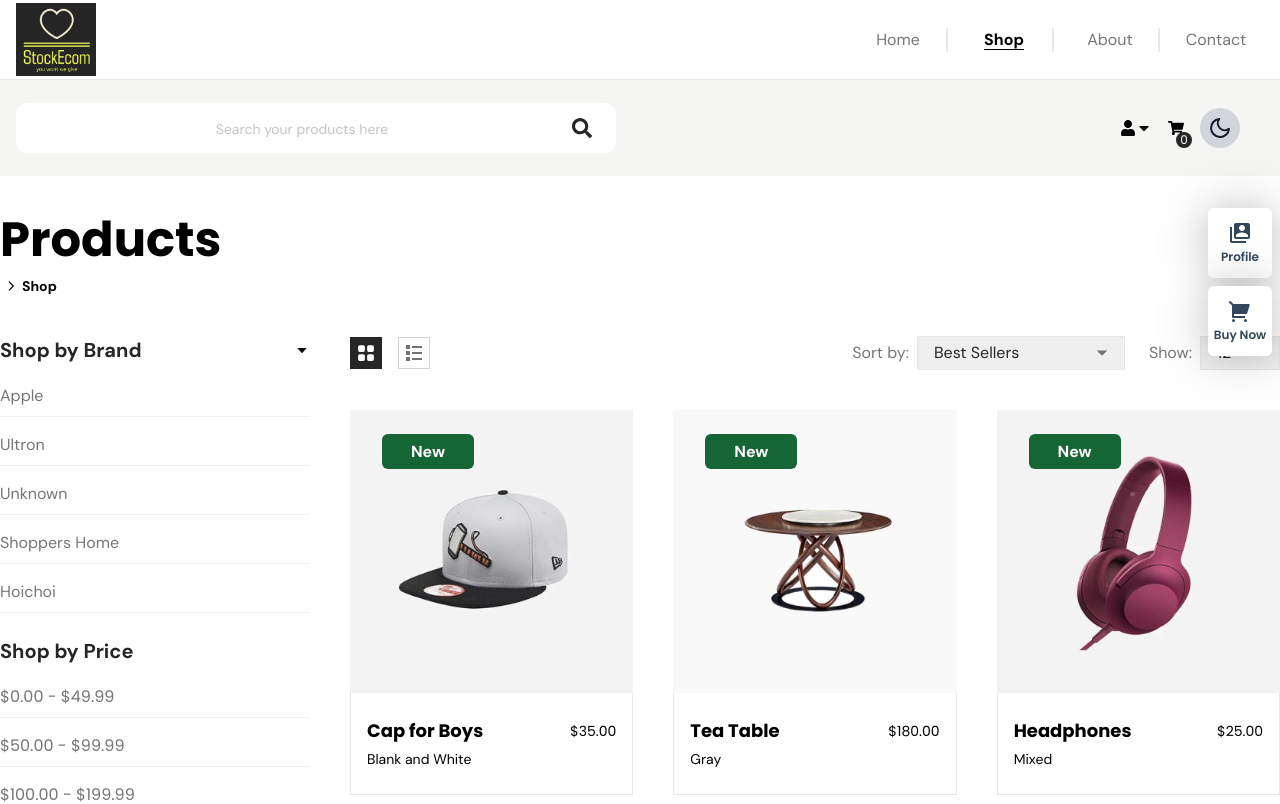
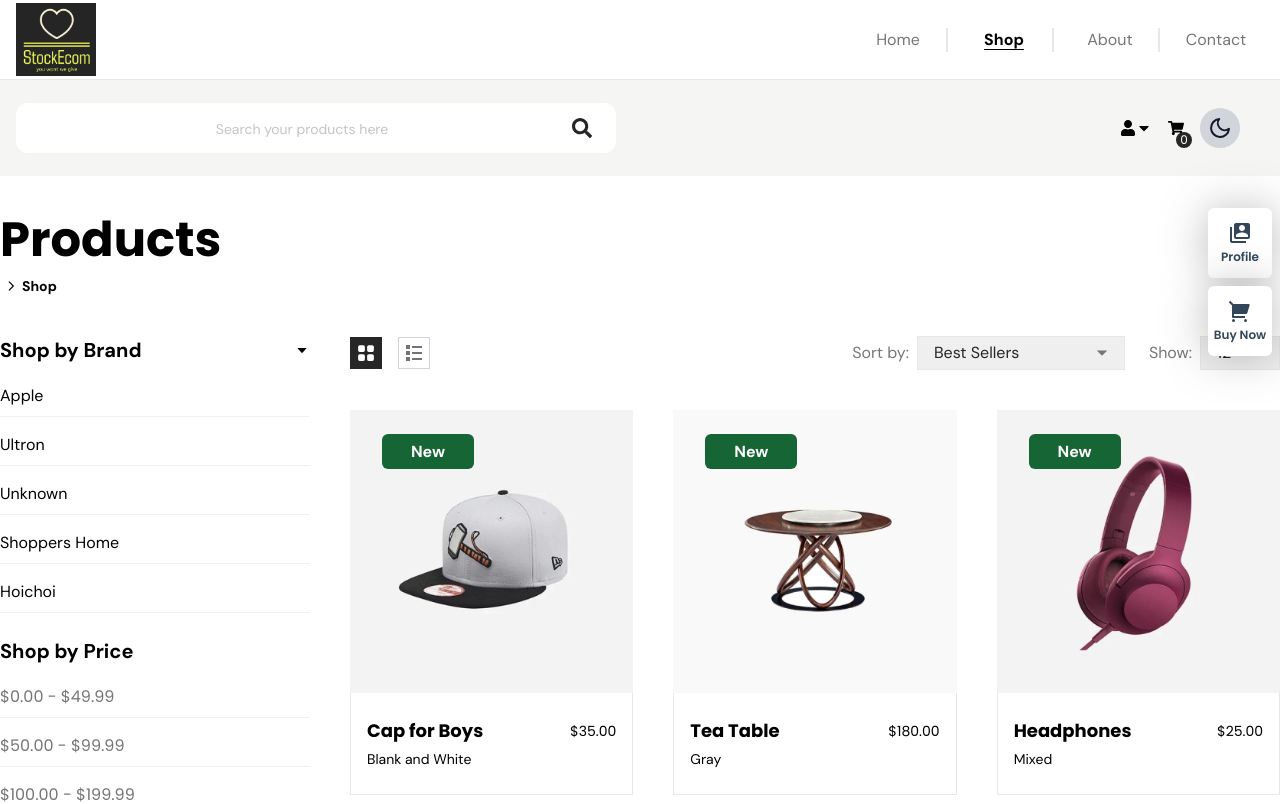
Before and after one commit to NickBwalley/StockEcom, a React (Create React App) app: page /shop in a window 1280 px wide. Shown: the top 804 px of the page. Built offline with nearby package versions, Linux system fonts and the light colour scheme.

Commit message:
darkmode4

```diff
--- a/src/components/pageProps/shopPage/shopBy/Brand.js
+++ b/src/components/pageProps/shopPage/shopBy/Brand.js
@@ -41,7 +41,7 @@ const Brand = () => {
           animate={{ y: 0, opacity: 1 }}
           transition={{ duration: 0.5 }}
         >
-          <ul className="flex flex-col gap-4 text-sm lg:text-base text-[#767676]">
+          <ul className="flex flex-col gap-4 text-sm lg:text-base dark:bg-gray-800 dark:text-white">
             {brands.map((item) => (
               <li
                 key={item._id}
--- a/src/components/pageProps/shopPage/shopBy/NavTitle.js
+++ b/src/components/pageProps/shopPage/shopBy/NavTitle.js
@@ -6,12 +6,16 @@ const NavTitle = ({ title, icons }) => {
     <div className="flex items-center justify-between pb-5">
       {icons ? (
         <>
-          <h3 className="font-bold lg:text-xl text-primeColor">{title}</h3>
+          <h3 className="font-bold lg:text-xl dark:bg-gray-800 dark:text-purple-500">
+            {title}
+          </h3>
           {icons && <BiCaretDown />}
         </>
       ) : (
         <>
-          <h3 className="font-bold lg:text-xl text-primeColor">{title}</h3>
+          <h3 className="font-bold lg:text-xl dark:bg-gray-800 dark:text-purple-500">
+            {title}
+          </h3>
         </>
       )}
     </div>
--- a/src/components/pageProps/shopPage/shopBy/Price.js
+++ b/src/components/pageProps/shopPage/shopBy/Price.js
@@ -42,7 +42,7 @@ const Price = () => {
           {priceList.map((item) => (
             <li
               key={item._id}
-              className="border-b-[1px] border-b-[#F0F0F0] pb-2 flex items-center gap-2 hover:text-primeColor hover:border-gray-400 duration-300"
+              className="border-b-[1px] border-b-[#F0F0F0] pb-2 flex items-center gap-2 dark:bg-gray-800 dark:text-white hover:border-gray-400 duration-300"
             >
               ${item.priceOne.toFixed(2)} - ${item.priceTwo.toFixed(2)}
             </li>
```
